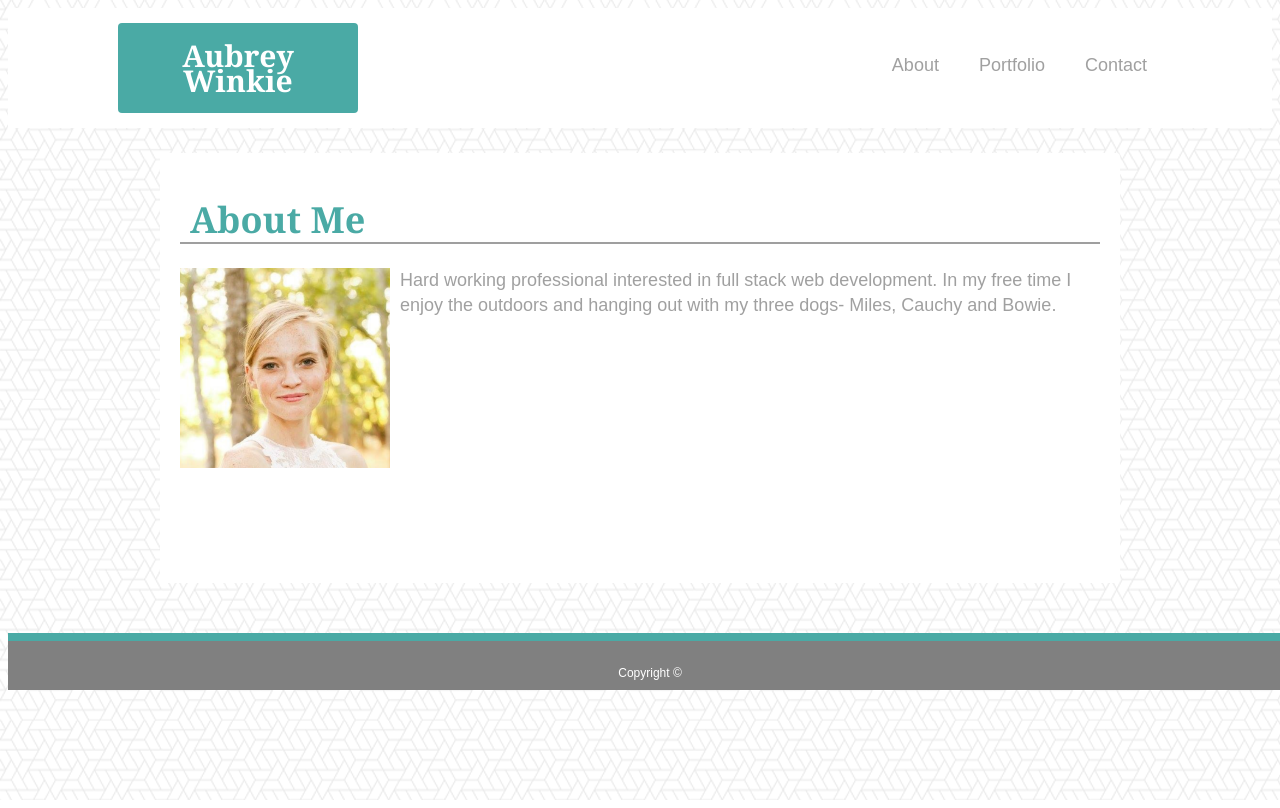
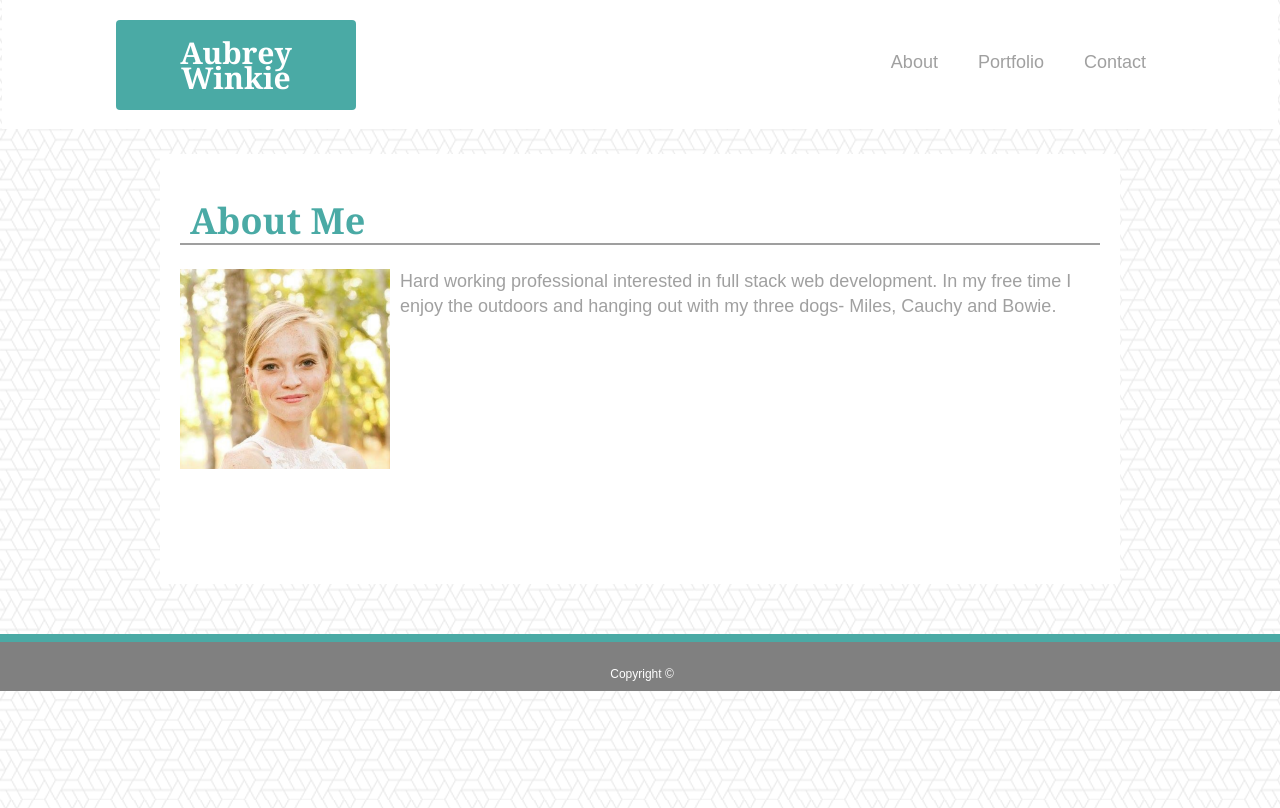
Before and after one commit to aubreywinkie/Homework1, a plain HTML site: page index.html in a window 1280 px wide. Shown: the top 808 px of the page. Drawn offline with Linux system fonts and the light colour scheme.

Commit message:
about complete

```diff
--- a/assets/css/style.css
+++ b/assets/css/style.css
@@ -2,6 +2,7 @@ body {
   font-family: 'Arial', 'Helvetica Neue', Helvetica, sans-serif;
   font-size: 18px;
   line-height: 34px;
+  height:100vh;
   color: #48484885;
   background: url("../images/what-the-hex.png");
 }
@@ -135,8 +136,8 @@ h1 {
 }
 
 .footer {
-    left: 0;
-    bottom: 0;
+    margin-left: -8px;
+    margin-right: -8px;
     width: 100%;
     border-top: 8px solid #4aaaa5;
     background-color: grey;
@@ -148,10 +149,11 @@ h1 {
 .header {
   overflow: hidden;
   background-color: white;
-  padding: 15px 105px 15px 110px;
+  padding: 20px 112px 19px 114px;
   display: block;
-  margin-left: auto;
-  margin-right: auto;
+  margin-top: -8px;
+  margin-left: -6px;
+  margin-right: -6px;
 }
 
 .header a {
```
